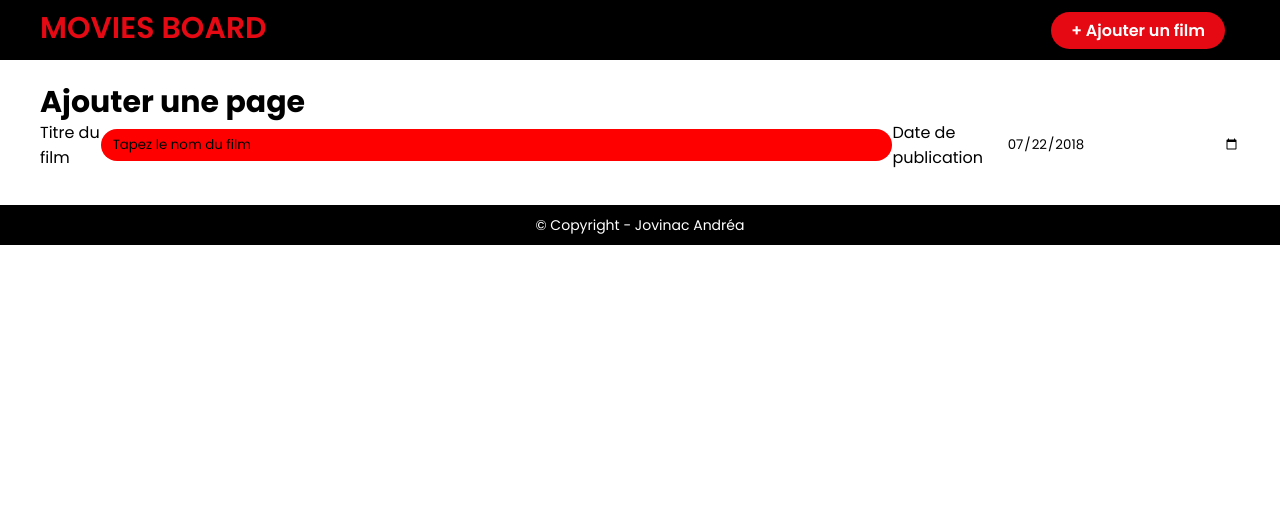
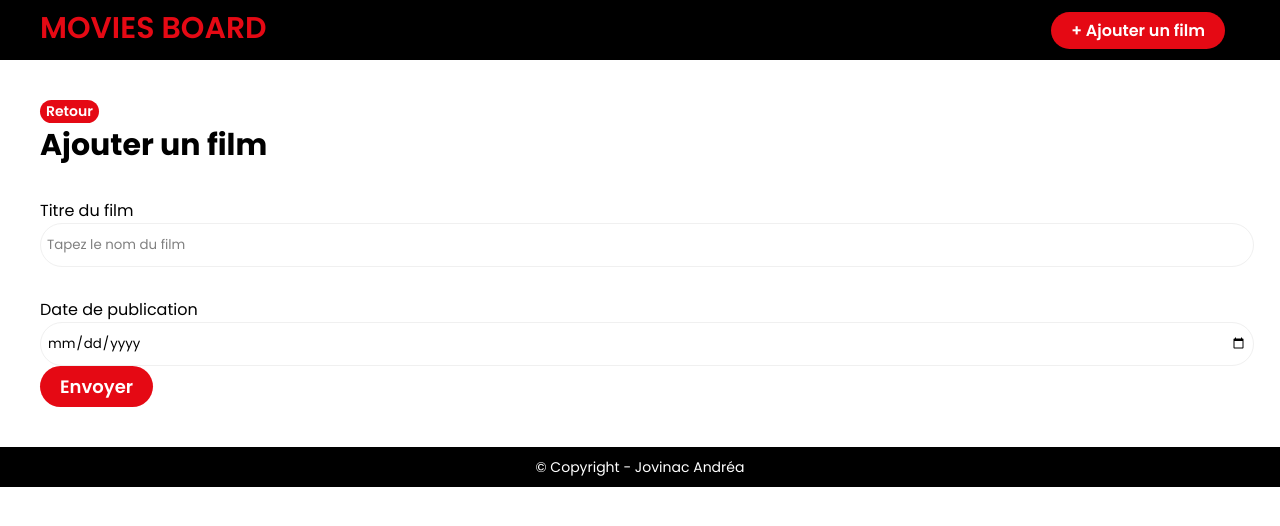
Before and after one commit to AndreaJovinac/Moviesboard, a React (Create React App) app: page /New in a window 1280 px wide. Shown: the top 526 px of the page. Built offline with nearby package versions, Linux system fonts and the light colour scheme.

Commit message:
Step 12 : Création de la page "Ajouter un nouveau film"
Ajout du css et modification du footer

```diff
--- a/src/Composants/StyleComposants/Footer.css
+++ b/src/Composants/StyleComposants/Footer.css
@@ -5,6 +5,10 @@
   color: #fff;
   font-size: 10px;
   padding: 10px 0px 0px 0px;
+  bottom: 0;
+  position: relative;
+  display: block;
+  width: 100%;
 }
 .footer > p {
   font-size: 10px;
--- a/src/Pages/Home.js
+++ b/src/Pages/Home.js
@@ -24,7 +24,7 @@ const Home = () => {
         <div className="overlay">
           <div className="content-section">
             <h1> Bienvenue sur l'application Movies Board</h1>
-            <form>
+            <form className="form-hom">
               <select id="catagorie" name="categorie">
                 <option value="action">Action</option>
                 <option value="animation">Animation</option>
--- a/src/Pages/New.js
+++ b/src/Pages/New.js
@@ -2,30 +2,34 @@ import React, { useState, useEffect } from "react";
 import Header from "../Composants/Header";
 import Footer from "../Composants/Footer";
 import axios from "axios";
-import "../Styles/Home.css";
+import "../Styles/New.css";
 import CardMovie from "../Composants/CardMovie";
 
 const New = () => {
   return (
     <div className="new-section">
       <Header />
+
       <section classNamem="">
         <div className="content-section-2">
+          <section className="nav-buttn">
+            <button className="mediumbtn"> Retour</button>
+          </section>
           <div className="text-content">
-            <h1>Ajouter une page</h1>
-
-            <form>
+            <h1>Ajouter un film</h1>
+            <form className="form-new">
               <label for="titre">Titre du film</label>
-              <input type="text" name="titre" value="Tapez le nom du film" />
+              <input
+                type="text"
+                name="titre"
+                placeholder="Tapez le nom du film"
+              />
               <label for="">Date de publication</label>
-              <input
-                type="date"
-                id="start"
-                name="trip-start"
-                value="2018-07-22"
-                min="2021-11-01"
-                max="2021-11-01"
-              />
+              <input type="date" />
+              <button className="largebtn" type="submit">
+                {" "}
+                Envoyer
+              </button>
             </form>
           </div>
         </div>
--- a/src/Styles/Home.css
+++ b/src/Styles/Home.css
@@ -30,7 +30,7 @@
   margin: auto;
 }
 
-form {
+.form-hom {
   background-color: #fff;
   height: 40px;
   border-radius: 50px;
@@ -38,12 +38,12 @@ form {
   align-items: center;
 }
 
-input[type="text"] {
+input[type="submit"] {
   background-color: red;
   width: 100%;
 }
 
-form > input {
+.form-hom > input {
   border-radius: 30px;
   border: none;
   height: 30px;
--- /dev/null
+++ b/src/Styles/New.css
@@ -0,0 +1,20 @@
+.form-new {
+  border: none;
+  width: 100%;
+}
+
+.form-new > input {
+  border: 1px solid #f0f0f0;
+  border-radius: 30px;
+  padding: 6px;
+  width: 100%;
+  height: 30px;
+}
+
+.form-new > label {
+  display: block;
+  margin-top: 30px;
+}
+input::placeholder {
+  color: grey;
+}
```
